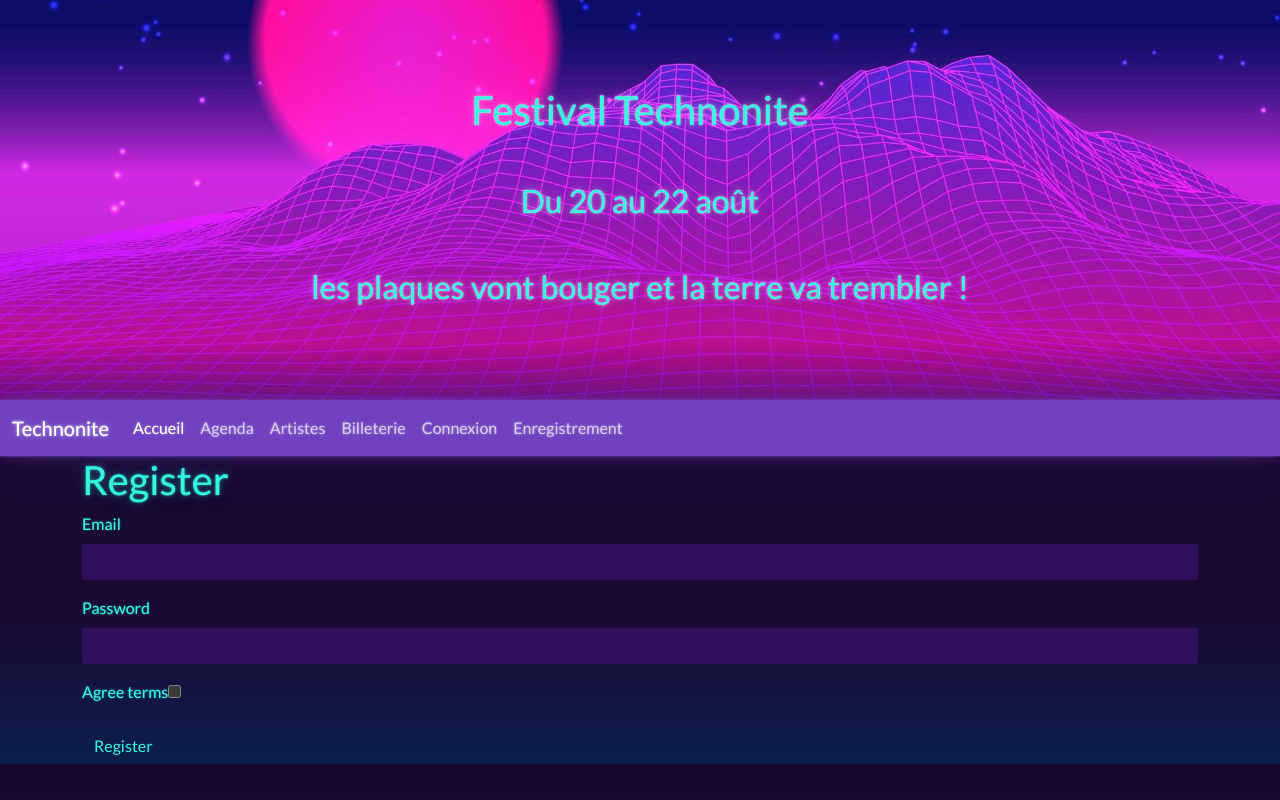
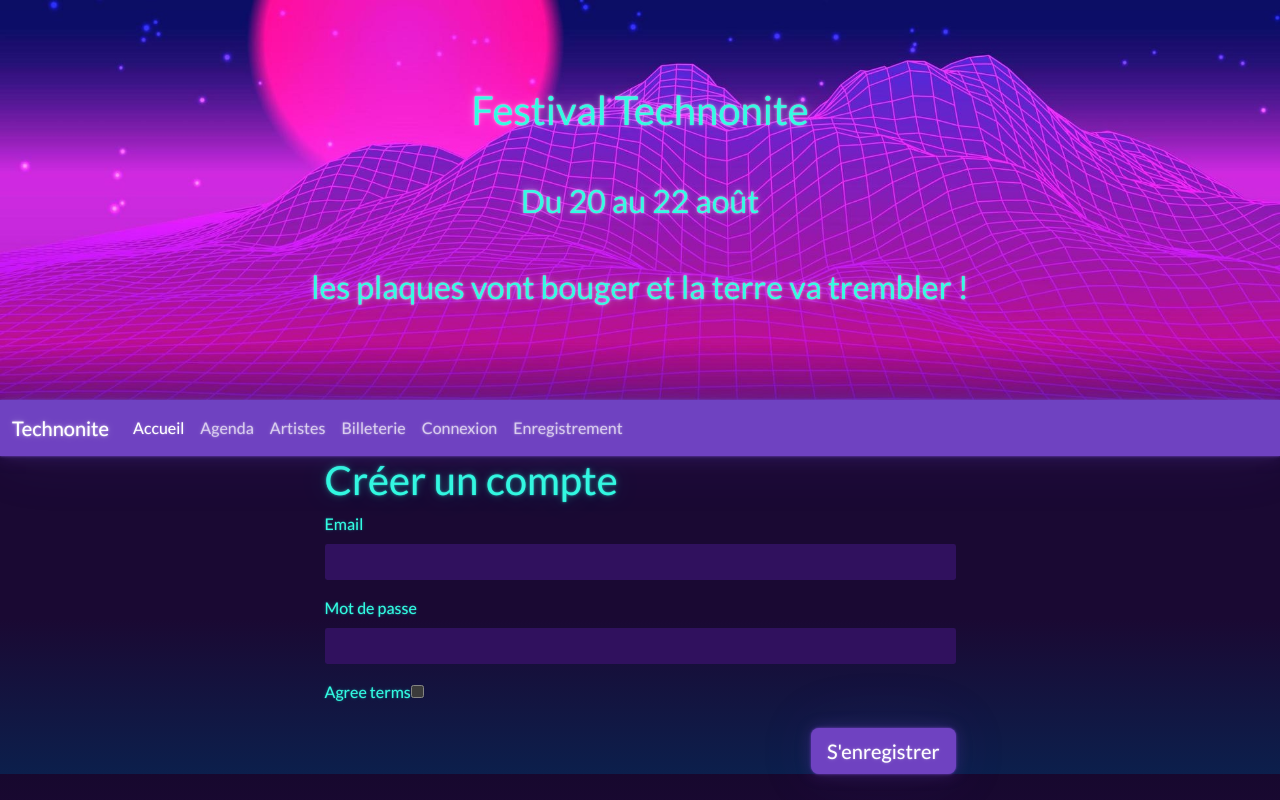
Before and after one commit to democvidev/FestivalTechnonite, a Symfony app: template templates/registration/register.html.twig in a window 1280 px wide. Run offline with Twig, Linux system fonts and the light colour scheme; the template is opened without the code that fills it, so the values that code supplies are empty; form fields are guessed from the names that the template uses; some libraries are stand-ins or nearby versions.

Commit message:
updated styles

```diff
--- a/src/Form/RegistrationFormType.php
+++ b/src/Form/RegistrationFormType.php
@@ -5,6 +5,7 @@ namespace App\Form;
 use App\Entity\User;
 use Symfony\Component\Form\AbstractType;
 use Symfony\Component\Form\Extension\Core\Type\CheckboxType;
+use Symfony\Component\Form\Extension\Core\Type\EmailType;
 use Symfony\Component\Form\Extension\Core\Type\PasswordType;
 use Symfony\Component\Form\FormBuilderInterface;
 use Symfony\Component\OptionsResolver\OptionsResolver;
@@ -17,7 +18,9 @@ class RegistrationFormType extends AbstractType
     public function buildForm(FormBuilderInterface $builder, array $options)
     {
         $builder
-            ->add('email')
+            ->add('email', EmailType::class, [
+                'label' => 'Email'
+            ])
             ->add('agreeTerms', CheckboxType::class, [
                 'mapped' => false,
                 'constraints' => [
--- a/templates/registration/register.html.twig
+++ b/templates/registration/register.html.twig
@@ -1,21 +1,28 @@
 {% extends 'base.html.twig' %}
 
-{% block title %}Register{% endblock %}
+{% block title %}Register
+{% endblock %}
 
 {% block body %}
 	{% for flashError in app.flashes('verify_email_error') %}
 		<div class="alert alert-danger" role="alert">{{ flashError }}</div>
 	{% endfor %}
-
-    <h1>Register</h1>
+	<div class="row gx-4 gx-lg-5 justify-content-center">
+		<div class="col-md-10 col-lg8 col-xl-7">
+			<h1>Créer un compte</h1>
 
 			{{ form_start(registrationForm) }}
 			{{ form_row(registrationForm.email) }}
 			{{ form_row(registrationForm.plainPassword, {
-            label: 'Password'
+            label: 'Mot de passe'
         }) }}
 			{{ form_row(registrationForm.agreeTerms) }}
 
-        <button type="submit" class="btn">Register</button>
+			<div class="d-flex justify-content-end">
+				<button type="submit" class="btn btn-lg btn-primary">S'enregistrer</button>
+			</div>
 			{{ form_end(registrationForm) }}
+		</div>
+	</div>
+
 {% endblock %}
--- a/templates/security/login.html.twig
+++ b/templates/security/login.html.twig
@@ -4,6 +4,8 @@
 {% endblock %}
 
 {% block body %}
+	<div class="row gx-4 gx-lg-5 justify-content-center">
+		<div class="col-md-10 col-lg8 col-xl-7">
 			<form method="post" class="mb-5 mt-5">
 				{% if error %}
 					<div class="alert alert-danger">{{ error.messageKey|trans(error.messageData, 'security') }}</div>
@@ -41,4 +43,6 @@
 					</button>
 				</div>
 			</form>
+		</div>
+	</div>
 {% endblock %}
```
Lines whose indentation alone changed are shown as unchanged.
